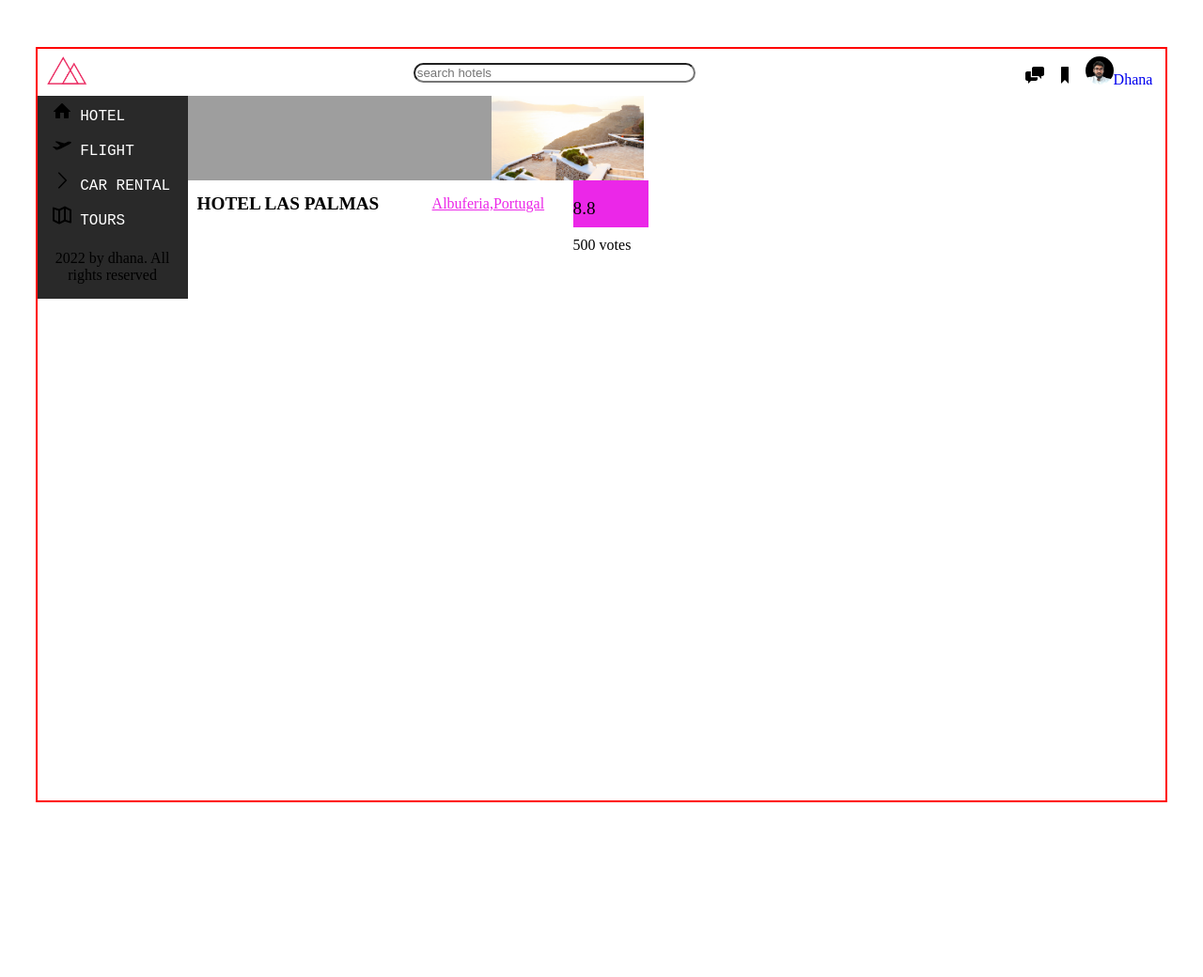
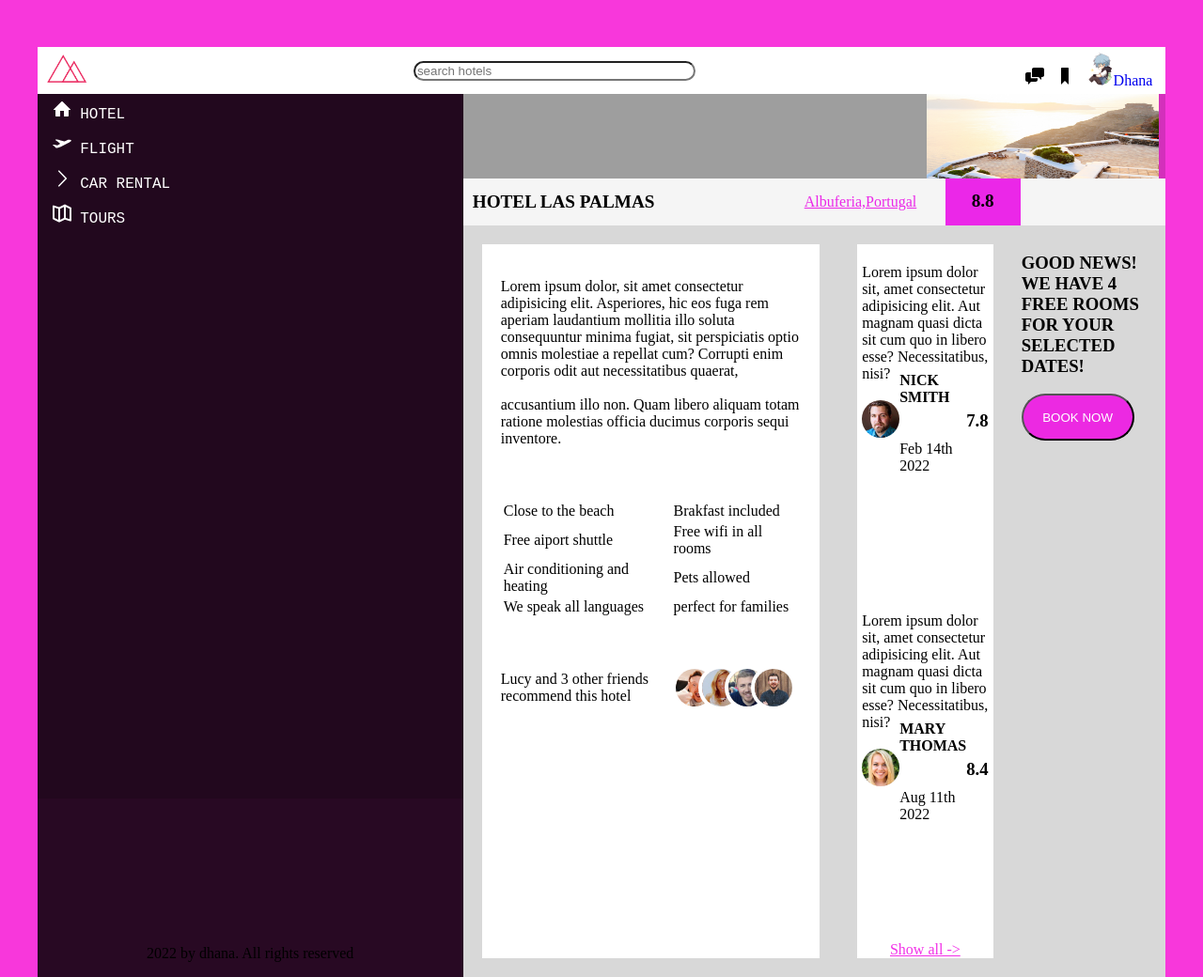
Before and after one commit to dmuthuraaj/hotel-service, a plain HTML site: page index.html in a window 1280 px wide. Shown: the whole page at 94% size. Before the commit the page ends 904 px from the top, so only its background shows below. Drawn offline with Linux system fonts and the light colour scheme; grey boxes are pictures that could not be loaded.

Commit message:
changes: added the hotel description,user review,booking button

```diff
--- a/index.html
+++ b/index.html
@@ -8,7 +8,7 @@
     <link rel="stylesheet" href="./style/style.css" />
     <link rel="icon" href="./img/favicon.png" />
   </head>
-  <body>
+  <body class="hotel-body">
     <div class="whole-container">
       <div class="header">
         <div class="header-logo">
@@ -26,7 +26,7 @@
           /></a>
           <a href="#"
             ><img
-              src="./img/abhishek.jpeg"
+              src="./img/boy.png"
               class="header-profile-pic"
             />Dhana</a
           >
@@ -36,17 +36,17 @@
         <div class="sidebar-nav">
           <div class="sidebar-top">
             <a href="#"
-              ><img src="./img/SVG/home.svg" alt="hotel_icon" /> HOTEL</a
+              ><img src="./img/SVG/home.svg" alt="hotel_icon" class="sidebar-icon"/> HOTEL</a
             >
             <a href="#"
-              ><img src="./img/SVG/aircraft-take-off.svg" alt="flight_icon" />
+              ><img src="./img/SVG/aircraft-take-off.svg" alt="flight_icon" class="sidebar-icon"/>
               FLIGHT</a
             >
             <a href="#"
-              ><img src="./img/SVG/chevron-thin-right.svg" alt="car_icon" /> CAR
+              ><img src="./img/SVG/chevron-thin-right.svg" alt="car_icon" class="sidebar-icon"/> CAR
               RENTAL</a
             >
-            <a href="#"><img src="./img/SVG/map.svg" alt="map_icon" /> TOURS</a>
+            <a href="#"><img src="./img/SVG/map.svg" alt="map_icon" class="sidebar-icon"/> TOURS</a>
           </div>
           <div class="sidebar-bottom">
             <p class="sidebar-rights">2022 by dhana. All rights reserved</p>
@@ -67,17 +67,113 @@
               <a href="#" id="heading-link">Albuferia,Portugal</a>
             </div>
             <div class="hotel-heading-rating">
-            <!-- <div class="hotel-heading-rating-no"> -->
-            <p class="rating">8.8</p>
-          <!-- </div> -->
-          <!-- <div class="hotel-heading-rating-votes"> -->
-            <p>500 votes</p>
-          <!-- </div> -->
+              <h1>8.8</h1>
+              <!-- <p>500 votes</p> -->
             </div>
           </div>
-          <div class="hotel-decription"></div>
-          <div class="hotel-review"></div>
-          <div class="hotel-availablity"></div>
+          <div class="hotel-details">
+            <div class="hotel-description">
+              <div class="hotel-para">
+                <p>
+                  Lorem ipsum dolor, sit amet consectetur adipisicing elit.
+                  Asperiores, hic eos fuga rem aperiam laudantium mollitia illo
+                  soluta consequuntur minima fugiat, sit perspiciatis optio
+                  omnis molestiae a repellat cum? Corrupti enim corporis odit
+                  aut necessitatibus quaerat, <br /><br />accusantium illo non.
+                  Quam libero aliquam totam ratione molestias officia ducimus
+                  corporis sequi inventore.
+                </p>
+              </div>
+              <div class="hotel-table">
+                <table>
+                  <tr>
+                    <td>Close to the beach</td>
+                    <td>Brakfast included</td>
+                  </tr>
+                  <tr>
+                    <td>Free aiport shuttle</td>
+                    <td>Free wifi in all rooms</td>
+                  </tr>
+                  <tr>
+                    <td>Air conditioning and heating</td>
+                    <td>Pets allowed</td>
+                  </tr>
+                  <tr>
+                    <td>We speak all languages</td>
+                    <td>perfect for families</td>
+                  </tr>
+                </table>
+              </div>
+              <div class="profile-mask">
+                <p>Lucy and 3 other friends recommend this hotel</p>
+                <div class="image-masking">
+                  <img src="./img/user-1.jpg" alt="user1" />
+                  <img src="./img/user-2.jpg" alt="user2" />
+                  <img src="./img/user-3.jpg" alt="user3" />
+                  <img src="./img/user-4.jpg" alt="user4" />
+                </div>
+              </div>
+            </div>
+            <div class="hotel-review">
+              <div class="user-review">
+                <div class="review">
+                  <p>
+                    Lorem ipsum dolor sit, amet consectetur adipisicing elit.
+                    Aut magnam quasi dicta sit cum quo in libero esse?
+                    Necessitatibus, nisi?
+                  </p>
+                </div>
+                <div class="user-details">
+                  <div class="user-image">
+                    <img src="./img/user-5.jpg" />
+                  </div>
+                  <div class="user-name-date">
+                    <div class="user-name">
+                      <h4>NICK SMITH</h4>
+                    </div>
+                    <div class="user-date">
+                      <p>Feb 14th 2022</p>
+                    </div>
+                  </div>
+                  <div class="user-rating">
+                    <h3>7.8</h3>
+                  </div>
+                </div>
+              </div>
+              <div class="user-review">
+                <div class="review">
+                  <p>
+                    Lorem ipsum dolor sit, amet consectetur adipisicing elit.
+                    Aut magnam quasi dicta sit cum quo in libero esse?
+                    Necessitatibus, nisi?
+                  </p>
+                </div>
+                <div class="user-details">
+                  <div class="user-image">
+                    <img src="./img/user-6.jpg" />
+                  </div>
+                  <div class="user-name-date">
+                    <div class="user-name">
+                      <h4>MARY THOMAS</h4>
+                    </div>
+                    <div class="user-date">
+                      <p>Aug 11th 2022</p>
+                    </div>
+                  </div>
+                  <div class="user-rating">
+                    <h3>8.4</h3>
+                  </div>
+                </div>
+              </div>
+              <div class="user-show-all">
+                <a href="#">Show all -></a>
+              </div>
+            </div>
+            <div class="hotel-availablity">
+              <h3>GOOD NEWS! WE HAVE 4 FREE ROOMS FOR YOUR SELECTED DATES!</h3>
+              <button class="booking-button"></button>
+            </div>
+          </div>
         </div>
       </div>
     </div>
--- a/style/style.css
+++ b/style/style.css
@@ -1,9 +1,14 @@
-.whole-container {
-    border: 2px solid red;
+.hotel-body{
+    background-color: rgba(247, 7, 211, 0.805);
+}
+
+.whole-container{
+    /* border: 2px solid red; */
     height: 100vh;
     width: 100%;
     max-width: 95%;
     margin: 50px auto;
+    background-color: rgba(8, 8, 8, 0.153);
 }
 
 .header {
@@ -18,9 +23,12 @@
     margin-left: 10px;
 }
 
-.logo,
-.header-profile-pic {
+.logo{
     height: 30px;
+}
+
+.header-profile-pic{
+    height: 35px;
 }
 
 .search-bar {
@@ -43,12 +51,16 @@
 }
 
 .sidebar-nav {
-    height: 100%;
+    height: 100;
     background-color: rgba(0, 0, 0, 0.838);
-    width: 160px;
+    width: 2000px;
     display: flex;
     flex-direction: column;
     justify-content: space-between;
+}
+
+.sidebar-icon{
+    filter: invert();
 }
 
 .sidebar-top>a {
@@ -68,56 +80,165 @@
     text-align: center;
 }
 
-.hotel{
-display: flex;
+.hotel {
+    display: flex;
 }
 
-.hotel-images{
+.hotel-images {
     display: flex;
     flex-direction: row;
     align-items: stretch;
 }
 
-.hotel-images>img{
+.hotel-images>img {
     height: 90px;
     width: 33%;
 }
 
-.hotel-title{
+.hotel-title {
     display: flex;
     flex-direction: row;
     /* justify-content: space-between; */
-    /* background-color: aqua; */
+    background-color: whitesmoke;
     height: 50px;
     align-items: center;
 }
 
-.hotel-title h1{
+.hotel-title h1 {
     font-size: larger;
 }
 
-.hotel-heading{
-width:250px;
-margin-left: 10px;
-/* background-color: brown; */
+.hotel-heading {
+    width: 353px;
+    margin-left: 10px;
 }
 
-.hotel-heading-link{
-    width:150px;
-    /* background-color: yellow; */
+.hotel-heading-link {
+    width: 150px;
 }
 
-#heading-link{
+#heading-link {
     color: rgb(235, 39, 232);
 }
 
-.hotel-heading-rating{
-    /* justify-self: flex-end; */
-    background-color:rgb(235, 39, 232);
+.hotel-heading-rating {
+    background-color: rgb(235, 39, 232);
+    text-align: center;
     width: 80px;
     height: 50px;
 }
 
-.rating{
-    font-size: larger;
+.hotel-details {
+    height: 100vh;
+    width: 100%;
+    background-color: rgb(216, 216, 216);
+    display: flex;
+    flex-direction: row;
 }
+
+.hotel-description {
+    /* border: 1px solid red; */
+    background-color: white;
+    height: 100;
+    width: 50%;
+    margin: 20px;
+}
+
+.hotel-para,
+.hotel-table,
+.profile-mask {
+    padding: 20px;
+}
+
+.profile-mask {
+    display: flex;
+    flex-direction: row;
+    justify-content: space-between;
+    align-items: center;
+}
+
+.image-masking {
+    display: flex;
+    flex-direction: row;
+}
+
+.image-masking img {
+    height: 40px;
+    border-radius: 50%;
+    border: 4px solid white;
+    position: relative;
+    left: -5px;
+    margin-left: -20px;
+    z-index: 1;
+}
+
+.hotel-review {
+    height: 100;
+    width: 20%;
+    /* border: 1px solid red; */
+    background-color: white;
+    margin: 20px;
+    display: flex;
+    flex-direction: column;
+    justify-content: space-between;
+}
+
+.user-review {
+    margin: 5px;
+    display: flex;
+    flex-direction: column;
+}
+
+.user-details {
+    display: flex;
+    flex-direction: row;
+    align-items: center;
+    height: 50px;
+    /* background-color: aqua; */
+}
+
+.user-image img {
+    height: 40px;
+    border-radius: 50%;
+}
+
+.user-name-date {
+    height: 50px;
+    display: flex;
+    flex-direction: column;
+    justify-content: center;
+}
+
+.user-show-all {
+    text-align: center;
+}
+
+.user-show-all a {
+    color: rgba(240, 8, 228, 0.839);
+}
+
+.hotel-availablity {
+    width: 20%;
+    margin: 10px;
+}
+
+.booking-button {
+    border-radius: 25px;
+    /* padding: 20px; */
+    width: 120px;
+    height: 50px;
+    background-color: rgba(240, 8, 228, 0.839);
+    color: white;
+}
+
+.booking-button:hover {
+    background-color: rgb(113, 0, 107);
+}
+
+.booking-button::after {
+    content: "BOOK NOW";
+}
+
+.booking-button:hover::after {
+    content: "Only 4 rooms available";
+}
```
Also changed, not shown: img/boy.png (added). Lines whose indentation alone changed are shown as unchanged.
